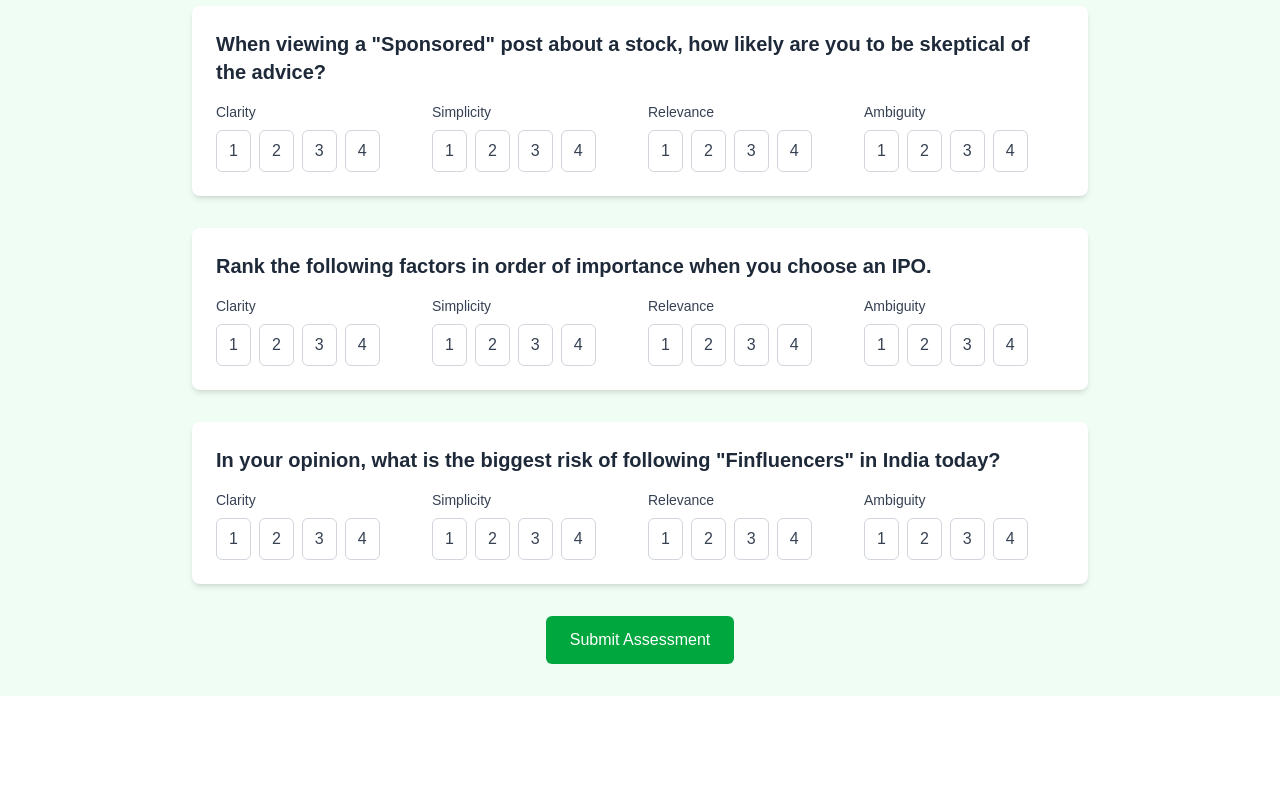
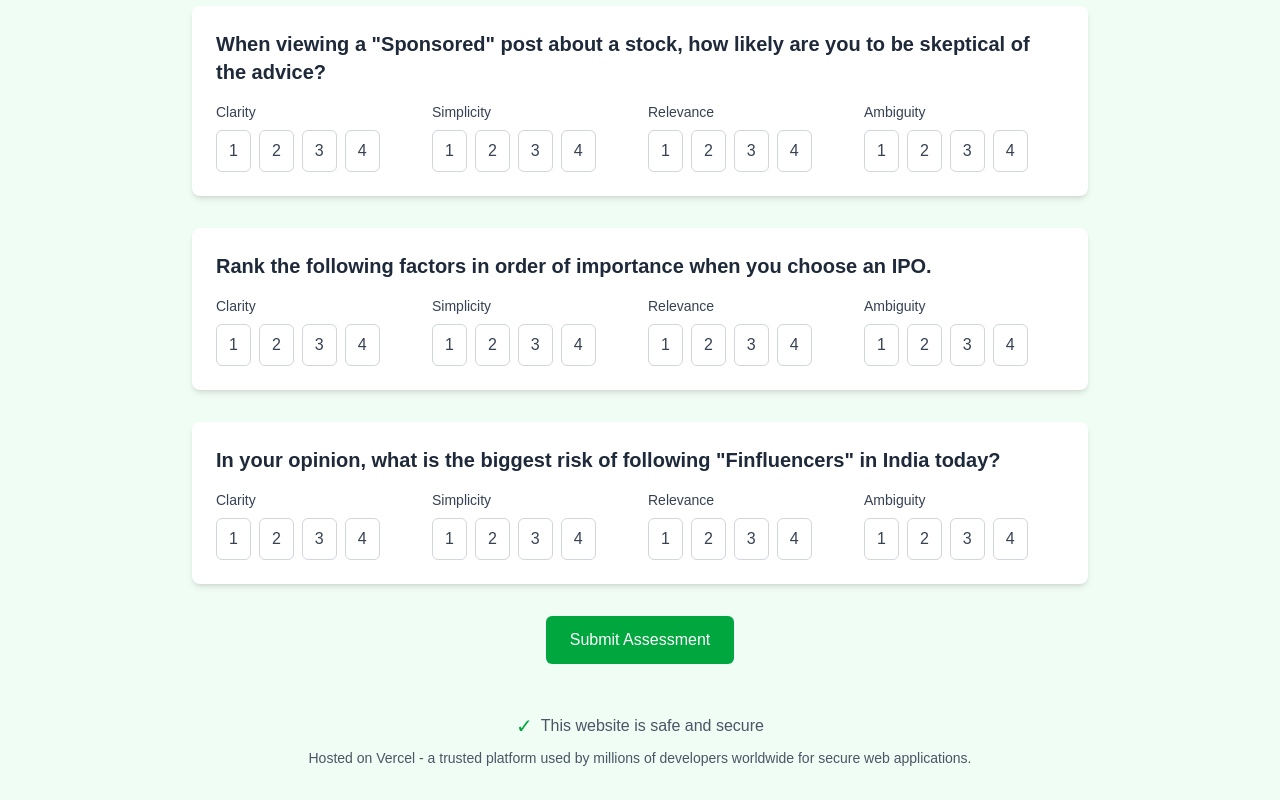
Before and after one commit to broveer/SRM-forms, a Next.js app: page / in a window 1280 px wide. Shown: the part 2500-3300 px from the top of the page. Before the commit the page ends 3196 px from the top, so only its background shows below. Built offline with nearby package versions, Linux system fonts and the light colour scheme; a web font is replaced by a local one.

Commit message:
safety assurance footer added

```diff
--- a/src/app/page.tsx
+++ b/src/app/page.tsx
@@ -209,6 +209,15 @@ export default function Home() {
           </div>
         )}
       </div>
+      <footer className="mt-12 text-center text-gray-600">
+        <div className="flex items-center justify-center mb-2">
+          <span className="text-green-600 text-xl mr-2">✓</span>
+          <span className="font-medium">This website is safe and secure</span>
+        </div>
+        <p className="text-sm">
+          Hosted on Vercel - a trusted platform used by millions of developers worldwide for secure web applications.
+        </p>
+      </footer>
     </div>
   );
 }
```
